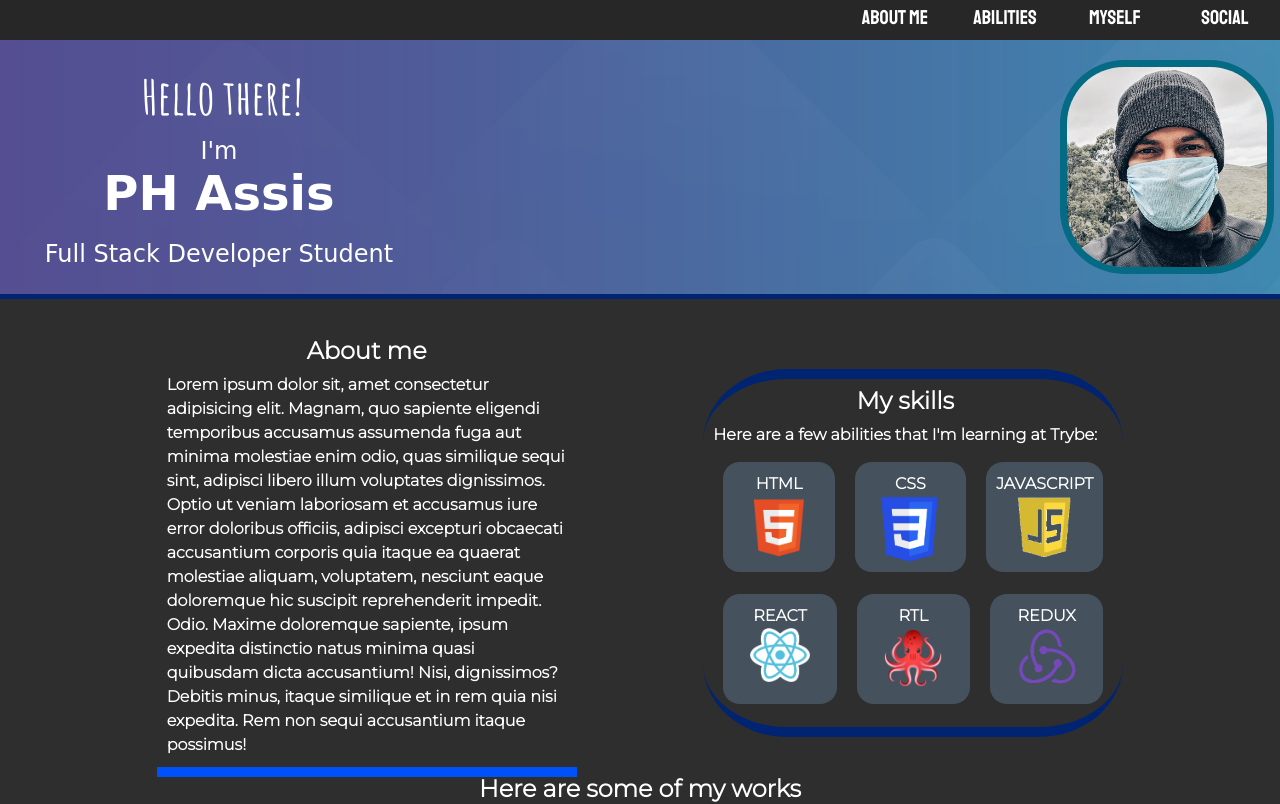
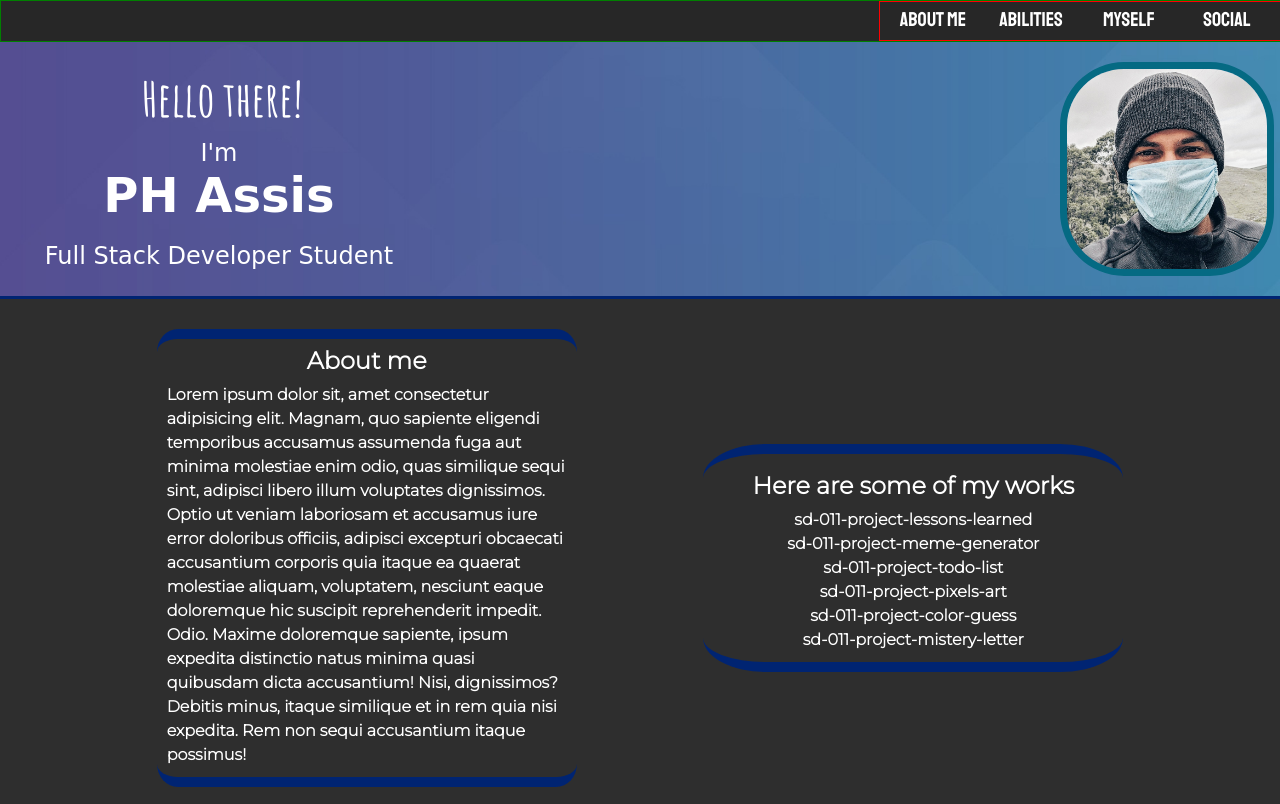
Before and after one commit to imphassis/imphassis.github.io, a plain HTML site: page index.html in a window 1280 px wide. Shown: the top 804 px of the page. Drawn offline with nearby package versions, Linux system fonts and the light colour scheme; a web font is replaced by a local one.

Commit message:
refatoring css style

```diff
--- a/index.html
+++ b/index.html
@@ -11,6 +11,7 @@
   <body>
     <header>
       <nav id="top-nav">
+        <div></div>
         <div id="a-content">
           <a href="#about-me" class="nav-item"> About me</a>
           <a href="#skills" class="nav-item"> Abilities</a>
@@ -76,6 +77,9 @@
       <div class="repository">
         <div>
           <h2>Here are some of my works</h2>
+        </div>
+
+        <div>
           <ul>
             <li>sd-011-project-lessons-learned</li>
             <li>sd-011-project-meme-generator</li>
--- a/style.css
+++ b/style.css
@@ -7,6 +7,7 @@ html,
 body {
   background-color: rgb(46, 46, 46);
   height: 100%;
+  width: 100%;
 }
 
 body {
@@ -25,6 +26,7 @@ body {
   display: flex;
   flex-flow: row nowrap;
   justify-content: space-between;
+  flex-basis: 400px;
 }
 
 .header-content div {
@@ -55,8 +57,11 @@ body {
 }
 
 #top-nav {
+  border: 1px solid green;
   display: flex;
-  justify-content: flex-end;
+  flex-flow: row nowrap;
+  justify-content: space-between;
+  align-self: center;
   top: 0;
   width: 100%;
   height: 40px;
@@ -66,14 +71,16 @@ body {
 }
 
 #a-content {
+  border: 1px solid red;
   display: flex;
   justify-content: space-evenly;
+  flex-basis: 400px;
 }
 
 #top-nav a {
   display: flex;
   justify-content: center;
-  width: 100px;
+  width: 80px;
   color: white;
   text-decoration: none;
   padding: 5px;
@@ -102,7 +109,7 @@ body {
 }
 
 main {
-  border-top: 5px solid rgb(0, 36, 114);
+  border-top: 3px solid rgb(0, 36, 114);
   border-bottom: 2px solid rgb(0, 80, 252);
   padding: 30px;
   color: white;
@@ -110,7 +117,7 @@ main {
   display: flex;
   flex-flow: row wrap;
   justify-content: space-evenly;
-  align-items: baseline;
+  align-items: center;
   line-height: 150%;
   font-weight: bold;
   flex-grow: 1;
@@ -118,14 +125,23 @@ main {
 }
 
 main:hover {
-  border-top: 2px solid rgb(0, 80, 252);
+  border-top: 7px solid rgb(0, 80, 252);
 }
 
 .about-me {
+  order: 1;
   width: 40%;
   padding: 10px;
   flex-basis: 400px;
+  border-bottom: 10px solid rgb(0, 36, 114);
+  border-top: 10px solid rgb(0, 36, 114);
+  border-radius: 5%;
+  transition: 0.5s;
+}
+
+.about-me:hover {
   border-bottom: 10px solid rgb(0, 80, 252);
+  border-top: 10px solid rgb(0, 80, 252);
 }
 
 .about-me h2 {
@@ -134,13 +150,14 @@ main:hover {
 }
 
 .skills {
+  order: 3;
   align-self: stretch;
   width: 40%;
   padding: 10px;
   flex-basis: 400px;
   border-bottom: 10px solid rgb(0, 36, 114);
   border-top: 10px solid rgb(0, 36, 114);
-  border-radius: 20%;
+  border-radius: 15%;
   transition: 0.5s;
 }
 .skills:hover {
@@ -151,23 +168,37 @@ main:hover {
 .skills h2 {
   text-align: center;
   margin-bottom: 10px;
+  padding: 10px;
+}
+
+.repository {
+  order: 2;
+  align-self: center;
+  padding: 10px;
+  flex-basis: 400px;
+  border-bottom: 10px solid rgb(0, 36, 114);
+  border-top: 10px solid rgb(0, 36, 114);
+  border-radius: 15%;
+  transition: 0.5s;
+  border-radius: 15%;
+  display: flex;
+  flex-flow: column nowrap;
+  justify-content: center;
+}
+
+.repository:hover {
+  border-bottom: 10px solid rgb(0, 80, 252);
+  border-top: 10px solid rgb(0, 80, 252);
 }
 
 .repository h2 {
   text-align: center;
-  margin-bottom: 10px;
-}
-
-.repository {
-  flex-basis: 400px;
+  padding: 10px;
 }
 
 .repository li {
   list-style: none;
-}
-.repository ul {
-  background-color: rgb(97, 97, 97);
-  padding: 5px;
+  text-align: center;
 }
 
 .skills {
@@ -199,7 +230,7 @@ main:hover {
 }
 
 .badges-div:hover {
-  background-color: rgb(160, 160, 160);
+  background-color: rgb(46, 46, 46);
   border: 2px solid white;
   transform: scale(1.1);
 }
```
